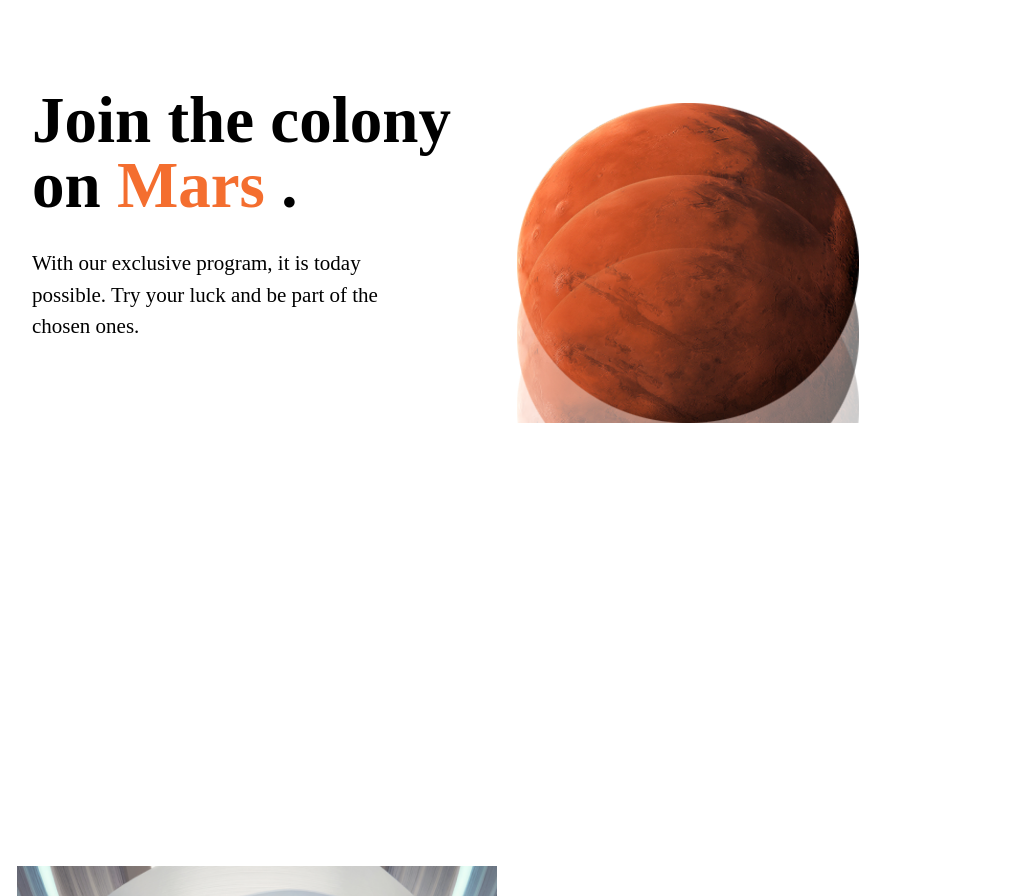
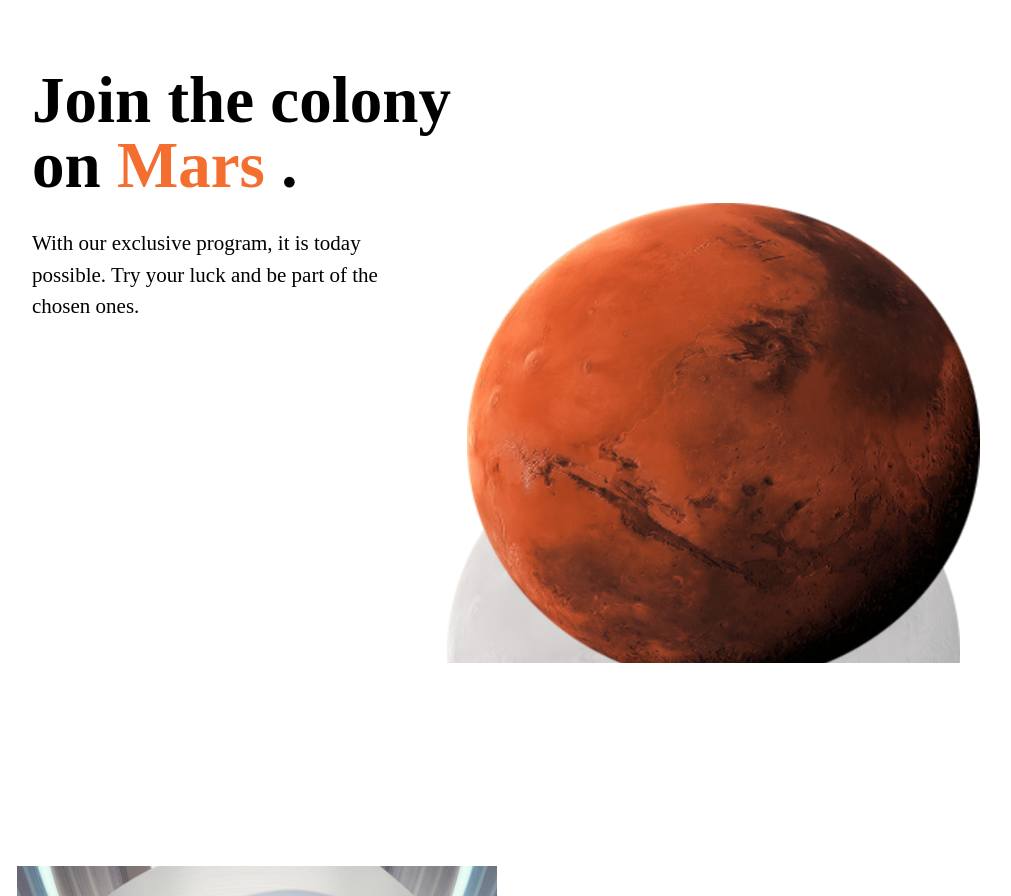
Before and after one commit to kentoje/REDY, a website built with Parcel: page src/index.html in a window 1280 px wide. Shown: the part 937-1833 px from the top of the page, without its empty margins (233-1244 px from the left). Built offline with nearby package versions, Linux system fonts and the light colour scheme; files whose address does not match are found by name.

Commit message:
add double mars

```diff
--- a/src/index.html
+++ b/src/index.html
@@ -27,7 +27,7 @@
       <a href="#" class="purshaseButton">Purchase a ticket</a>
     </header>
     <div class="quote">
-      <h1 class="quote__hero">Start a new brand life <br> <span class="pink"> on Mars</span><br>
+      <h1 class="quote__hero">Start a new brand life <br> <span class="pink">on Mars</span><br>
       </h1>
     </div>
     <div class="numbers">
@@ -55,10 +55,9 @@
           be part of the
           chosen ones.</p>
       </div>
-      <img class="marsImg marsImg__1 rellax" data-rellax-speed="1" src="../src/img/mars.png" alt="">
-      <img class="marsImg marsImg__2 rellax" data-rellax-speed="2" src="../src/img/mars.png" alt="">
-      <img class="marsImg marsImg__3 rellax" data-rellax-speed="3" src="../src/img/mars.png" alt="">
     </div>
+    <img class="marsImg marsImg__1 rellax" data-rellax-speed="6" src="../src/img/mars.png" alt="">
+    <img class="marsImg marsImg__2 rellax" data-rellax-speed="3" src="../src/img/mars.png" alt="">
   </section>
   <section class="thirdSection">
     <img src="../src/img/interior1.png" alt="">
@@ -102,7 +101,7 @@
         <div class="smalltext">seconds</div>
       </div>
     </div>
-    <h2 class="fifthSection__numbers">And already 19 millions tickets sold</h2>
+    <h2 class="fifthSection__numbers">And already 9.3 millions tickets sold</h2>
     <h1 class="fifthSection__text">Try your luck!</h1>
     <a class="fifthSection__button" href="#">Purshase a ticket</a>
   </section>
--- a/src/scss/global/layout.scss
+++ b/src/scss/global/layout.scss
@@ -89,7 +89,7 @@
     text-align: left;
     overflow-y: scroll;
     .pink {
-      color: rgb(244, 110, 47)b;
+      color: rgb(244, 110, 47);
       font-size: 100px;
       text-transform: uppercase;
     }
@@ -143,7 +143,7 @@
     display: flex;
     height: 400px;
     position: absolute;
-    top: 160px;
+    top: 140px;
     left: 200px;
     // background-color: rgba(0, 0, 0, 0.536);
 
@@ -152,21 +152,18 @@
 
 .marsImg {
   position: absolute;
-  height: 80%;
-  left: 550px;
+  height: 60%;
   &__1 {
-    top: 80px;
+    opacity: 0.3;
+    filter: grayscale(90%);
+    top: 550px;
+    left: 680px;
+  }
+  &__2 {
+    top: 340px;
+    left: 700px;
   }
 
-  &__2 {
-    opacity: 0.5;
-    top: 152px;
-  }
-
-  &__3 {
-    opacity: 0.2;
-    top: 225px;
-  }
 }
 //
 
```
